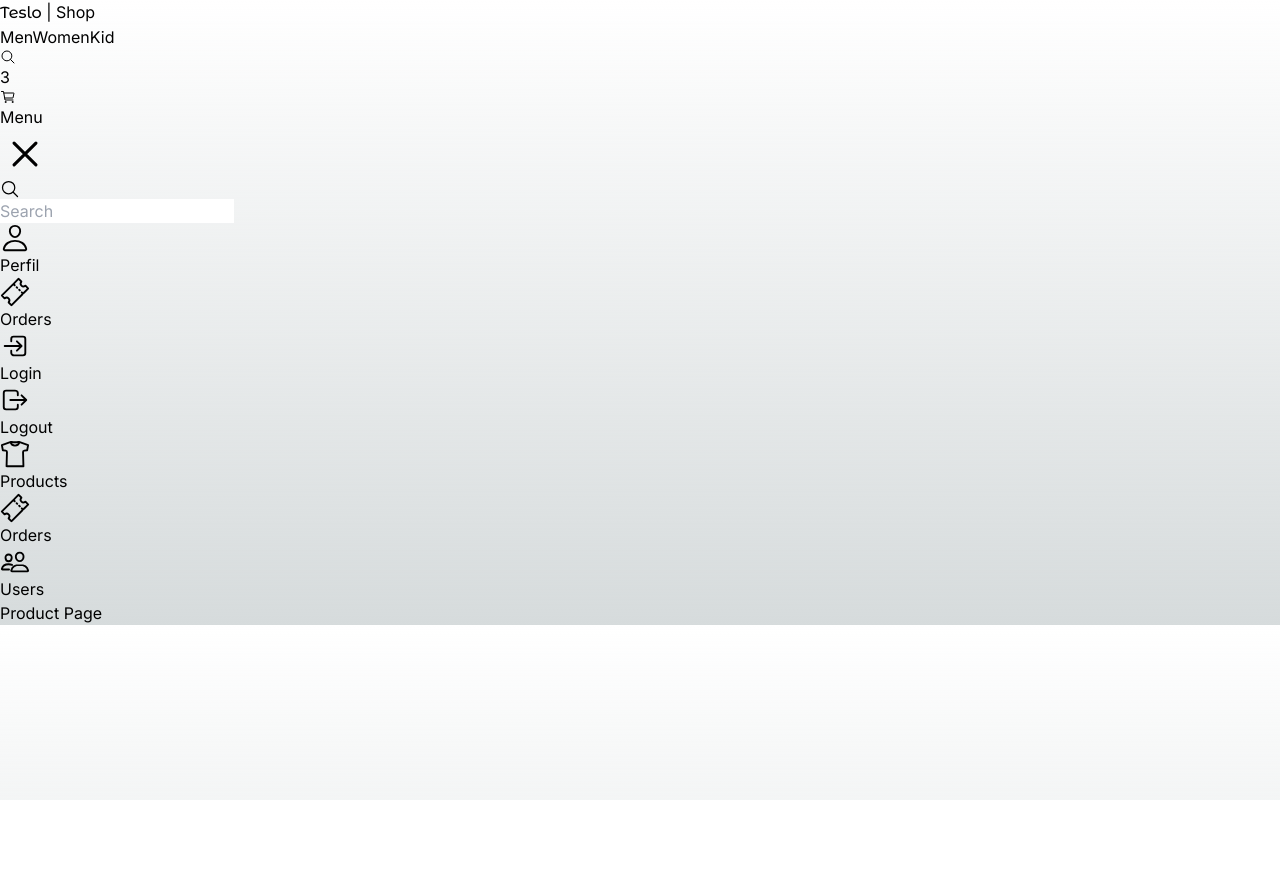
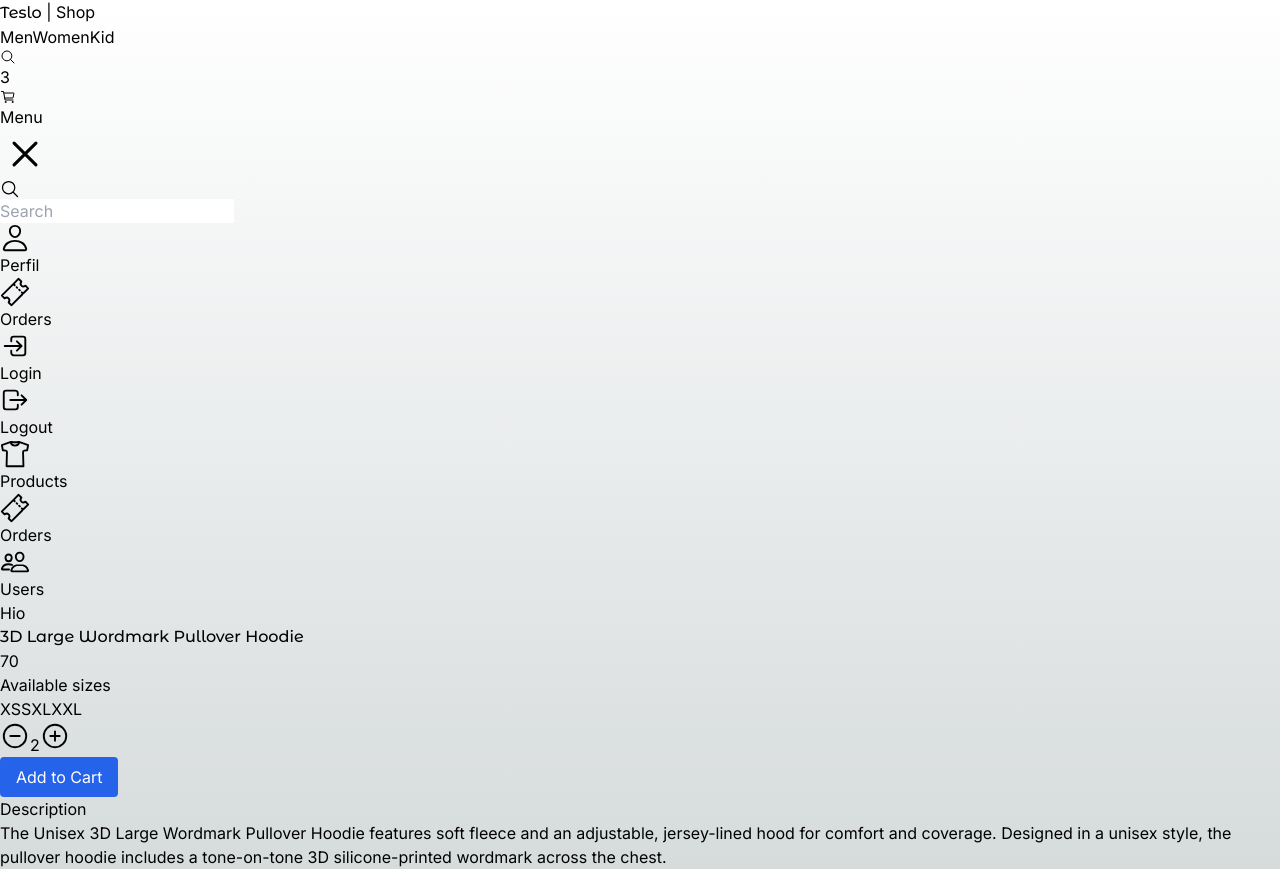
Before and after one commit to mestradafite/teslo-shop, a Next.js app: page /product/3d_large_wordmark_pullover_hoodie in a window 1280 px wide. Before the commit the page ends 800 px from the top, so only its background shows below. Built offline with nearby package versions, Linux system fonts and the light colour scheme.

Commit message:
Size & Quantity Selectors implemented

```diff
--- a/src/app/(shop)/category/[id]/page.tsx
+++ b/src/app/(shop)/category/[id]/page.tsx
@@ -14,6 +14,7 @@
 export default function({ params }: Props) {
 
   const { id } = params;
+
   const products = seedProducts.filter( product => product.gender === id);
 
   const labels: Record<Category, {title: string, subtitle: string}> = {
--- a/src/app/(shop)/page.tsx
+++ b/src/app/(shop)/page.tsx
@@ -1,10 +1,9 @@
 import { ProductGrid, Title } from "@/components";
 import { initialData } from "@/seed/seed";
 
+const products = initialData.products;
+
 export default function Home() {
-
-  const products = initialData.products;
-
   return (
     <>
       <Title
--- a/src/app/(shop)/product/[slug]/page.tsx
+++ b/src/app/(shop)/product/[slug]/page.tsx
@@ -1,8 +1,61 @@
+import { QuantitySelector, SizeSelector } from "@/components";
+import { titleFont } from "@/config/fonts";
+import { initialData } from "@/seed/seed";
+import { notFound } from "next/navigation";
 
-export default function() {
+interface Props {
+  params: {
+    slug: string;
+  }
+}
+
+export default function({ params }: Props) {
+
+  const { slug } = params;
+  const product = initialData.products.find( product => product.slug === slug );
+
+  if ( !product ) {
+    notFound();
+  }
+
   return (
-    <div>
-      <h1>Product Page</h1>
+    <div className="mt-5 mb-20 grid md:grid-cols-3 gap-3">
+
+      {/* Slideshow */}
+      <div className="col-span-1 md:col-span-2">
+        <h1>Hio</h1>
+
+      </div>
+
+      {/* Details */}
+      <div className="col-span-1 px-5 ">
+        <h1 className={`${ titleFont.className } antialiased font-bold text-xl`}>
+          { product.title }
+        </h1>
+        <p className="text-lg mb-5">{ product.price }</p>
+
+        {/* Size selector */}
+        <SizeSelector selectedSize={ product.sizes[0] } availableSizes={ product.sizes } />
+
+        {/* Quantity selector */}
+        <QuantitySelector
+          quantity={ 2 }
+        />
+
+        {/* Button */}
+        <button className="btn-primary my-5">
+          Add to Cart
+        </button>
+
+        {/* Description */}
+        <h3 className="font-bold text-sm">Description</h3>
+        <p className="font-light">
+          { product.description }
+        </p>
+      </div>
+
+
+
     </div>
-  );
+);
 }
--- a/src/components/index.ts
+++ b/src/components/index.ts
@@ -1,3 +1,5 @@
+export * from './product/quantity-selector/QuantitySelector';
+export * from './product/size-selector/SizeSelector';
 export * from './products/product-grid/ProductGrid';
 export * from './products/product-grid/ProductGridItem';
 export * from './ui/not-found/PageNotFound';
--- /dev/null
+++ b/src/components/product/quantity-selector/QuantitySelector.tsx
@@ -0,0 +1,39 @@
+'use client';
+
+import { useState } from "react";
+import { IoAddCircleOutline, IoRemoveCircleOutline } from "react-icons/io5";
+
+interface Props {
+    quantity: number;
+}
+
+export const QuantitySelector = ({ quantity }: Props) => {
+
+    const [count, setCount] = useState( quantity );
+
+    const onQuantityChanged = ( value: number ) => {
+        if ( count + value < 1 ) return;
+
+        setCount( count + value );
+    }
+
+    return (
+    <div className="flex">
+        <button
+            onClick={ () => onQuantityChanged( -1 ) }
+        >
+            <IoRemoveCircleOutline size={ 30 } />
+        </button>
+
+        <span className="w-20 mx-3 px-5 bg-gray-100 text-center rounded">
+            { count }
+        </span>
+
+        <button
+            onClick={ () => onQuantityChanged( +1 ) }
+        >
+            <IoAddCircleOutline size={ 30 } />
+        </button>
+    </div>
+    )
+}
--- /dev/null
+++ b/src/components/product/size-selector/SizeSelector.tsx
@@ -0,0 +1,36 @@
+import type { Size } from "@/interfaces"
+import clsx from "clsx";
+
+interface Props {
+    selectedSize: Size;
+    availableSizes: Size[];
+}
+
+export const SizeSelector = ({ selectedSize, availableSizes }: Props) => {
+
+
+    return (
+        <div className="my-5">
+            <h3 className="font-bold mb-4">Available sizes</h3>
+            <div className="flex">
+                {
+                    availableSizes.map( size => (
+                        <button
+                            key={ size }
+                            className={
+                                clsx(
+                                    "mx-2 hover:underline text-lg",
+                                    {
+                                        'underline': size === selectedSize
+                                    }
+                                )
+                            }
+                        >
+                            { size }
+                        </button>
+                    ))
+                }
+            </div>
+        </div>
+    )
+}
```
Also changed, not shown: src/app/(shop)/product/not-found.tsx (added, +7 -0 lines).
